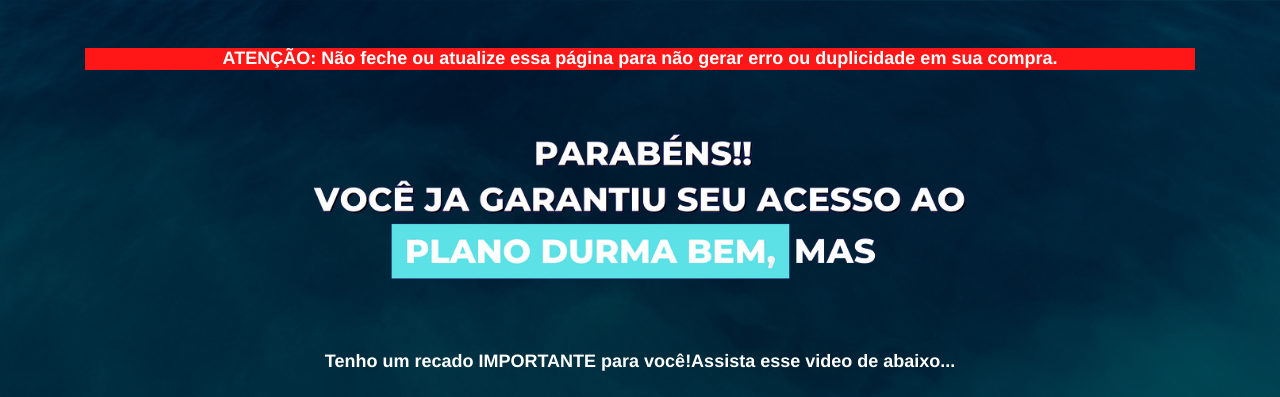
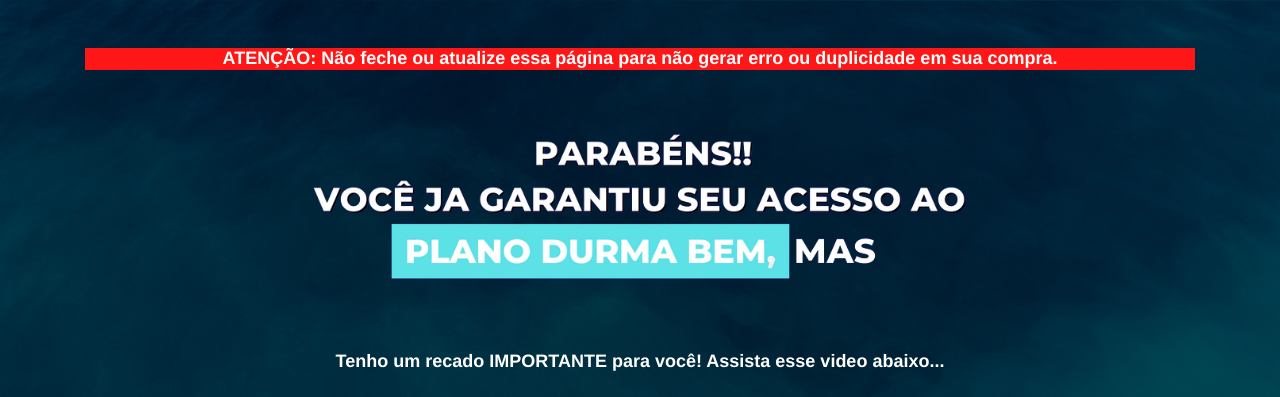
Before and after one commit to Luislibanio/dicaxdodia.online, a plain HTML site: page index.html in a window 1280 px wide. Shown: the top 397 px of the page. Drawn offline with nearby package versions, Linux system fonts and the light colour scheme; a script that the page names is missing.

Commit message:
Add files via upload

```diff
--- a/index.html
+++ b/index.html
@@ -86,7 +86,7 @@ src="https://www.facebook.com/tr?id=736977437571722&ev=PageView&noscript=1"
             <img class="img-fluid" src="./assets/img/logo.png">
 
             <!-- Headline -->
-            <h6 class="my-4 fonte"><b>Tenho um recado IMPORTANTE para você!Assista esse video de abaixo... <span class="color"> </span> </b></h6>
+            <h6 class="my-4 fonte"><b>Tenho um recado IMPORTANTE para você! Assista esse video abaixo... <span class="color"> </span> </b></h6>
 
             <h4 class="my-4"> <h6>
 
```
